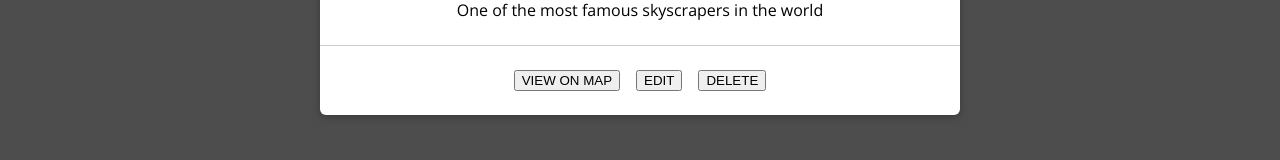
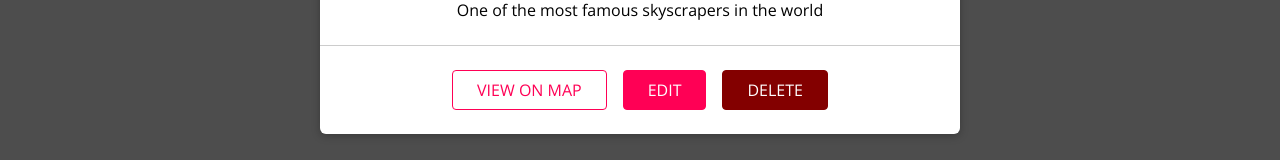
Before and after one commit to scottie-schneider/portfolio_places, a React (Create React App) app: page /u1/places in a window 1280 px wide. Shown: the part 491-651 px from the top of the page. Built offline with nearby package versions, Linux system fonts and the light colour scheme.

Commit message:
buttons on location card component

```diff
--- a/src/places/components/PlaceItem.js
+++ b/src/places/components/PlaceItem.js
@@ -1,6 +1,7 @@
 import React from 'react';
 
 import Card from '../../shared/components/UIElements/Card';
+import Button from '../../shared/components/FormElements/Button';
 
 import './PlaceItem.css';
 
@@ -17,15 +18,15 @@
           <p>{props.description}</p>
         </div>
         <div className="place-item__actions">
-          <button>
+          <Button inverse>
             VIEW ON MAP
-          </button>
-          <button>
+          </Button>
+          <Button to={`/places/${props.id}`}>
             EDIT
-          </button>
-          <button>
+          </Button>
+          <Button danger>
             DELETE
-          </button>
+          </Button>
         </div>
       </Card>
     </li>
```
